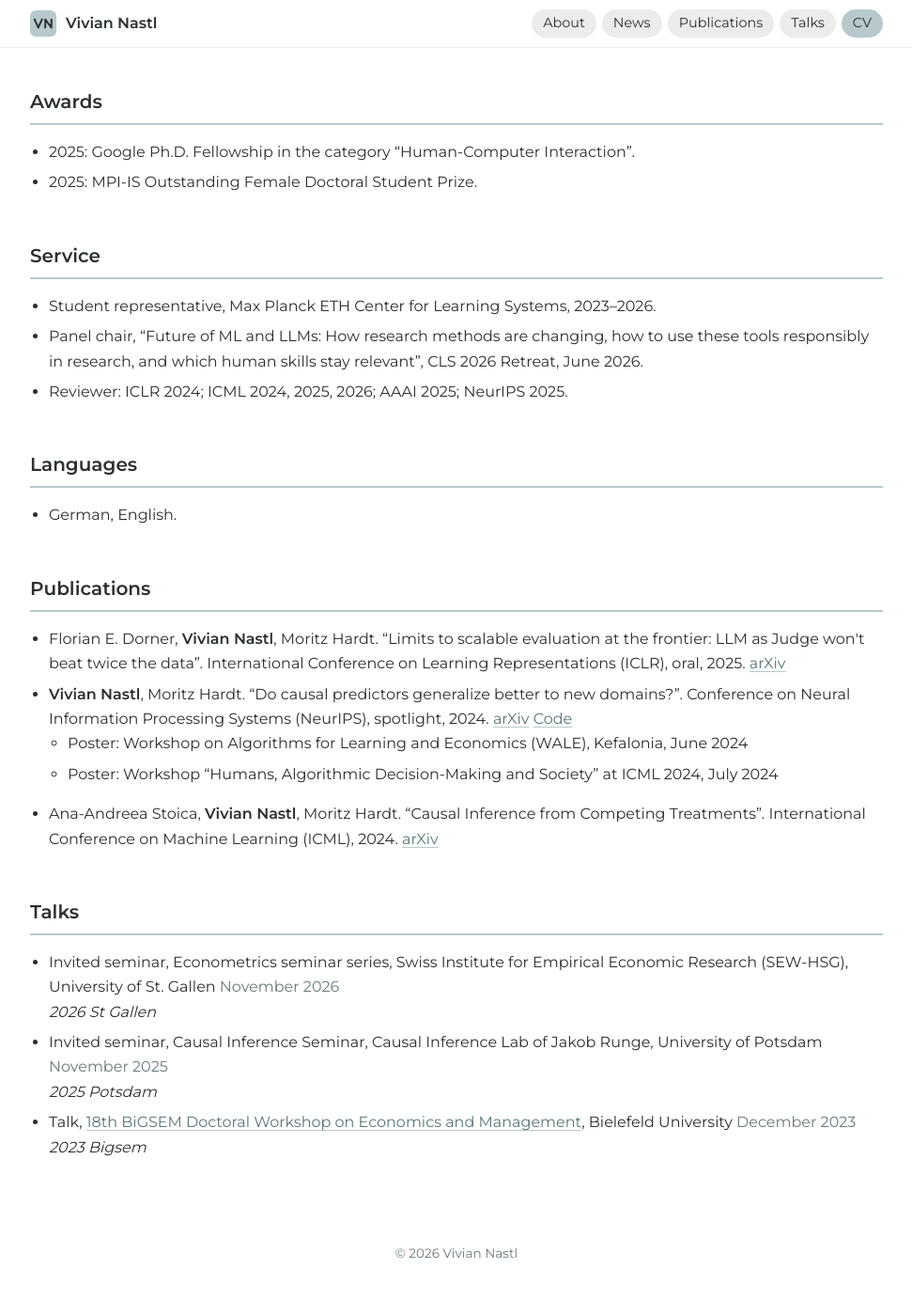
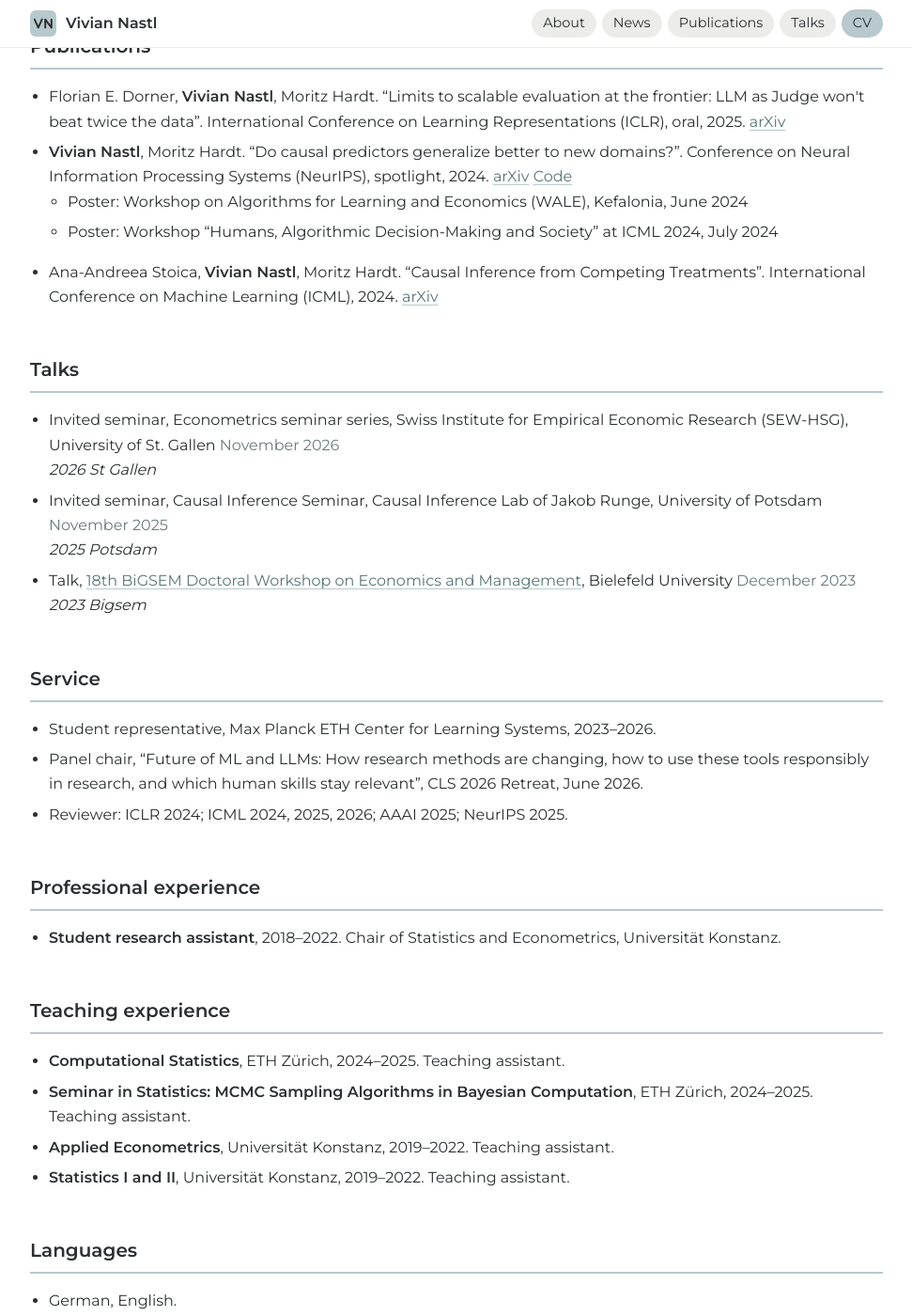
Before and after one commit to vnastl/vnastl.github.io, a Jekyll site: the page built from cv.md, in a window 1280 px wide and 1400 px high, scrolled down 577 px. Shown: the whole window at 94% size, without its empty margins (154-1125 px from the left). Built offline with Jekyll 4.4.1, drawn with Linux system fonts in a browser that asks for light colours; some of the changed text lies outside the part shown.

Commit message:
CV: split professional and teaching experience, Ana's section order

```diff
--- /dev/null
+++ b/_includes/cv-publications.html
@@ -0,0 +1,10 @@
+{% capture strong %}<strong>{{ site.name }}</strong>{% endcapture %}
+{% assign pubs = site.publications | sort: "date" | reverse %}
+<h2>Publications</h2>
+<ul>
+{% for p in pubs %}
+  <li>{{ p.authors | replace: site.name, strong }}. “{{ p.title }}”. {{ p.venue }}, {{ p.date | date: "%Y" }}.{% if p.arxiv %} <a href="https://arxiv.org/abs/{{ p.arxiv }}">arXiv</a>{% endif %}{% if p.code %} <a href="{{ p.code }}">Code</a>{% endif %}
+    {% if p.posters %}<ul>{% for poster in p.posters %}<li>Poster: {{ poster }}</li>{% endfor %}</ul>{% endif %}
+  </li>
+{% endfor %}
+</ul>
--- /dev/null
+++ b/_includes/cv-talks.html
@@ -0,0 +1,7 @@
+{% assign talks = site.talks | sort: "date" | reverse %}
+<h2>Talks</h2>
+<ul>
+{% for t in talks %}
+  <li>{{ t.type }}, {% if t.link %}<a href="{{ t.link }}">{{ t.event }}</a>{% else %}{{ t.event }}{% endif %}{% if t.place %}, {{ t.place }}{% endif %} <span class="when">{{ t.date | date: "%B %Y" }}</span>{% if t.title %}<br><em>{{ t.title }}</em>{% endif %}</li>
+{% endfor %}
+</ul>
--- a/_layouts/cv.html
+++ b/_layouts/cv.html
@@ -1,25 +1,8 @@
 ---
 layout: default
 ---
-{% capture strong %}<strong>{{ site.name }}</strong>{% endcapture %}
 <article class="cv">
   <h1>{{ page.title }}</h1>
   <p class="links"><a href="{{ '/assets/cv.pdf' | relative_url }}">Download PDF</a></p>
   {{ content }}
-  <h2>Publications</h2>
-  <ul>
-  {% assign pubs = site.publications | sort: "date" | reverse %}
-  {% for p in pubs %}
-    <li>{{ p.authors | replace: site.name, strong }}. “{{ p.title }}”. {{ p.venue }}, {{ p.date | date: "%Y" }}.{% if p.arxiv %} <a href="https://arxiv.org/abs/{{ p.arxiv }}">arXiv</a>{% endif %}{% if p.code %} <a href="{{ p.code }}">Code</a>{% endif %}
-      {% if p.posters %}<ul>{% for poster in p.posters %}<li>Poster: {{ poster }}</li>{% endfor %}</ul>{% endif %}
-    </li>
-  {% endfor %}
-  </ul>
-  <h2>Talks</h2>
-  <ul>
-  {% assign talks = site.talks | sort: "date" | reverse %}
-  {% for t in talks %}
-    <li>{{ t.type }}, {% if t.link %}<a href="{{ t.link }}">{{ t.event }}</a>{% else %}{{ t.event }}{% endif %}{% if t.place %}, {{ t.place }}{% endif %} <span class="when">{{ t.date | date: "%B %Y" }}</span>{% if t.title %}<br><em>{{ t.title }}</em>{% endif %}</li>
-  {% endfor %}
-  </ul>
 </article>
--- a/cv.md
+++ b/cv.md
@@ -10,16 +10,14 @@ permalink: /cv/
 - **BSc Mathematics**, 2021–2022. Universität Konstanz.
 - **BSc Mathematical Finance**, 2017–2020. Universität Konstanz.
 
-## Experience
-
-- **Teaching assistant**, 2024–2025. ETH Zürich: Computational Statistics; Seminar in Statistics: MCMC Sampling Algorithms in Bayesian Computation.
-- **Student research assistant**, 2018–2022. Chair of Statistics and Econometrics, Universität Konstanz.
-- **Teaching assistant**, 2019–2022. Universität Konstanz: Applied Econometrics; Statistics I and II.
-
-## Awards
+## Fellowships and awards
 
 - 2025: Google Ph.D. Fellowship in the category “Human-Computer Interaction”.
 - 2025: MPI-IS Outstanding Female Doctoral Student Prize.
+
+{% include cv-publications.html %}
+
+{% include cv-talks.html %}
 
 ## Service
 
@@ -27,6 +25,17 @@ permalink: /cv/
 - Panel chair, “Future of ML and LLMs: How research methods are changing, how to use these tools responsibly in research, and which human skills stay relevant”, CLS 2026 Retreat, June 2026.
 - Reviewer: ICLR 2024; ICML 2024, 2025, 2026; AAAI 2025; NeurIPS 2025.
 
+## Professional experience
+
+- **Student research assistant**, 2018–2022. Chair of Statistics and Econometrics, Universität Konstanz.
+
+## Teaching experience
+
+- **Computational Statistics**, ETH Zürich, 2024–2025. Teaching assistant.
+- **Seminar in Statistics: MCMC Sampling Algorithms in Bayesian Computation**, ETH Zürich, 2024–2025. Teaching assistant.
+- **Applied Econometrics**, Universität Konstanz, 2019–2022. Teaching assistant.
+- **Statistics I and II**, Universität Konstanz, 2019–2022. Teaching assistant.
+
 ## Languages
 
 - German, English.
```
Also changed, not shown: 2 other files.
